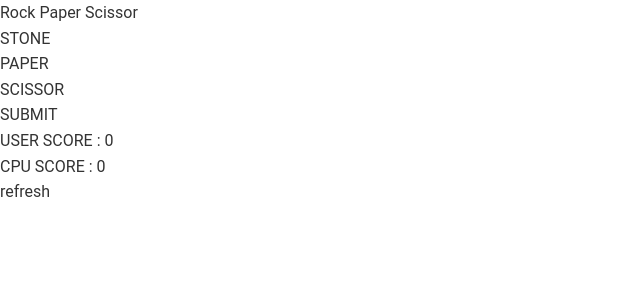
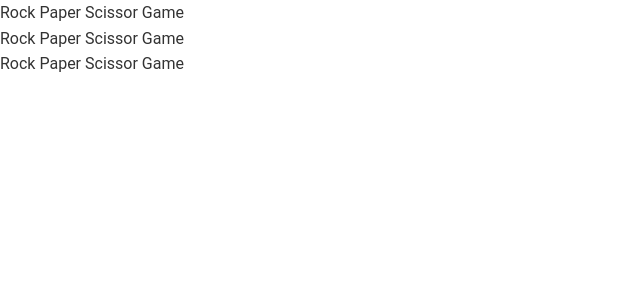
Before and after one commit to ShivamVashisth28/2-player-game, a React (Vite) app: page /game in a window 1280 px wide. Shown: the top 300 px of the page, without its empty margins (0-640 px from the left). Built offline with nearby package versions, Linux system fonts and the light colour scheme.

Commit message:
fixed Gamepage

```diff
--- a/src/App.jsx
+++ b/src/App.jsx
@@ -2,6 +2,7 @@ import React from 'react'
 import { BrowserRouter, Route, Routes } from 'react-router-dom'
 import Home from './pages/Home'
 import Game from './pages/Game'
+import RockPaperGame from './pages/Games/RockPaperGame'
 
 function App() {
   return (
@@ -10,6 +11,7 @@ function App() {
           <Routes>
               <Route path='/' element={<Home/>} />
               <Route path='/game' element={<Game/>} />
+              <Route path='/rps' element={<RockPaperGame/>} />
           </Routes>
       </BrowserRouter>
 
--- a/src/pages/Game.jsx
+++ b/src/pages/Game.jsx
@@ -1,16 +1,25 @@
 import React from 'react'
-import GameArea from '../components/GameArea'
+import { useNavigate } from "react-router-dom";
 
 function Game() {
+  const navigate = useNavigate();
   return (
-    <div className='bg-red-300 h-screen flex flex-col'>
-        <div className='flex justify-center text-4xl pt-3 font-serif'>Rock Paper Scissor </div>
-        <div className=' rounded-lg h-full m-2 flex items-center justify-around'>
-            <div className='bg-white rounded-lg pt-2 h-[90%] w-[40%]' >
-                  <GameArea/>
-            </div>
-
-        </div>
+    <div className='h-screen w-screen flex-col items-center '>
+      <div>
+          <div onClick={()=>{
+              navigate("/rps")
+          }}>Rock Paper Scissor Game</div>
+      </div>
+      <div>
+          <div onClick={()=>{
+              navigate("/rps")
+          }}>Rock Paper Scissor Game</div>
+      </div>
+      <div>
+          <div onClick={()=>{
+              navigate("/rps")
+          }}>Rock Paper Scissor Game</div>
+      </div>
     </div>
   )
 }
--- /dev/null
+++ b/src/pages/Games/RockPaperGame.jsx
@@ -0,0 +1,19 @@
+import React from 'react'
+import GameArea from '../../components/GameArea'
+
+
+function RockPaperGame() {
+  return (
+      <div className='bg-red-300 h-screen flex flex-col'>
+        <div className='flex justify-center text-4xl pt-3 font-serif'>Rock Paper Scissor </div>
+        <div className=' rounded-lg h-full m-2 flex items-center justify-around'>
+            <div className='bg-white rounded-lg pt-2 h-[90%] w-[40%]' >
+                  <GameArea/>
+            </div>
+
+        </div>
+    </div>
+  )
+}
+
+export default RockPaperGame
```
